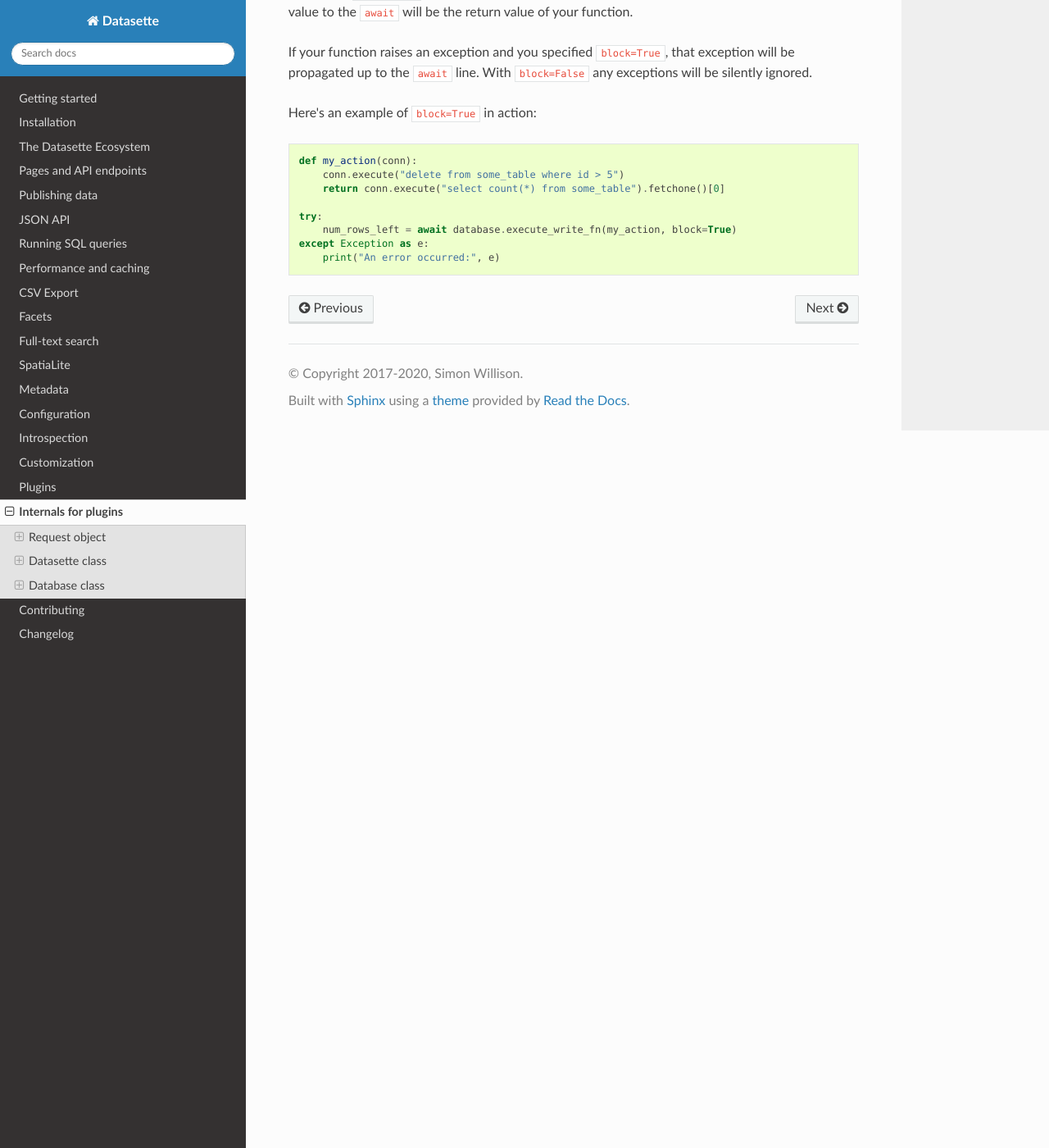
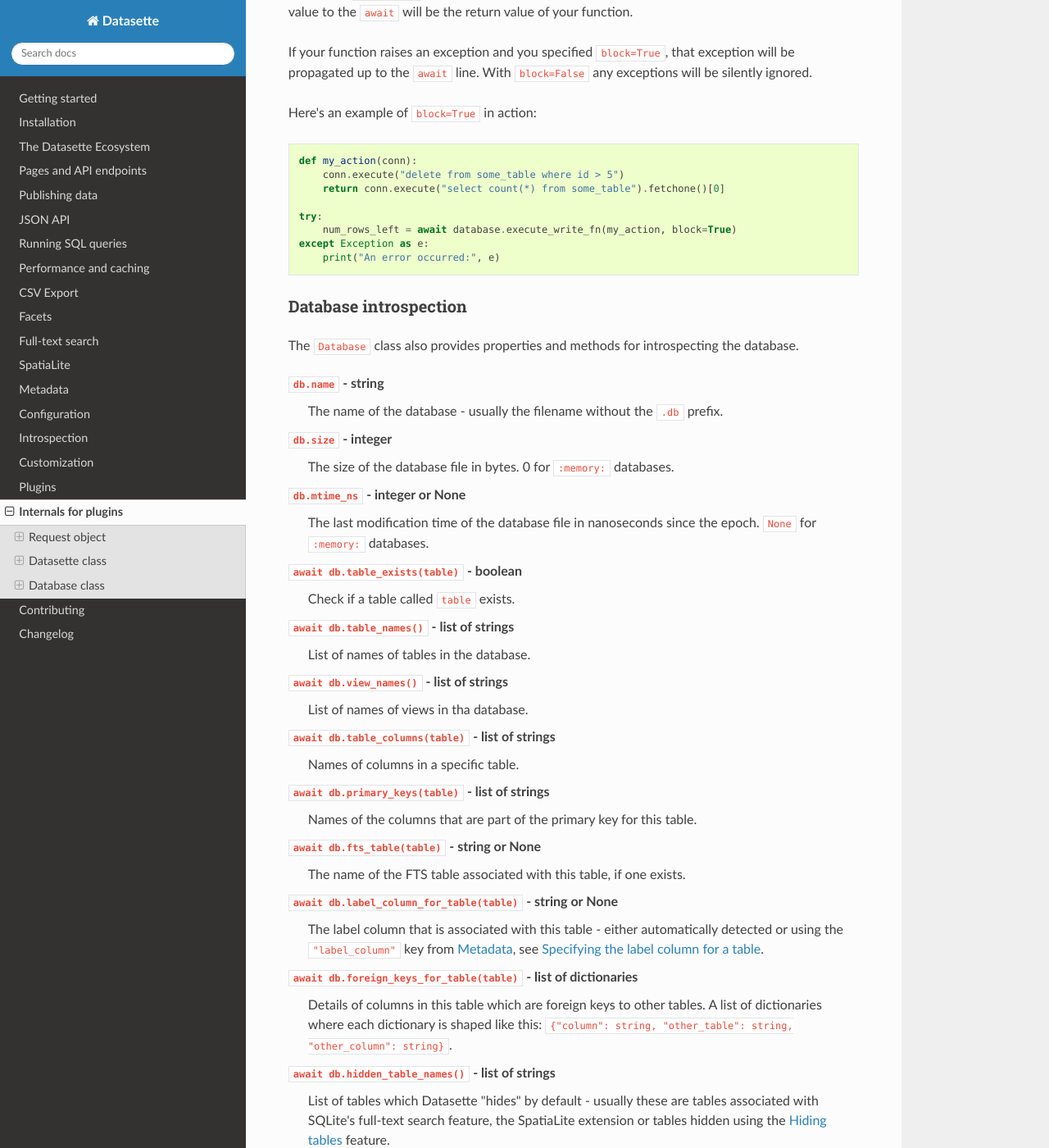
Before and after one commit to simonw/datasette, a Sphinx documentation site: the page built from docs/internals.rst, in a window 1280 px wide and 1400 px high, scrolled down 6971 px. Shown: the whole window at 82% size. Built offline with Sphinx 7.4.7 and the Read the Docs theme 2.0.0, drawn with Linux system fonts in a browser that asks for light colours; some of the changed text lies outside the part shown.

Commit message:
Documentation for Database introspection methods, closes #684
Refs #576

```diff
--- a/docs/internals.rst
+++ b/docs/internals.rst
@@ -302,3 +302,71 @@
         num_rows_left = await database.execute_write_fn(my_action, block=True)
     except Exception as e:
         print("An error occurred:", e)
+
+Database introspection
+----------------------
+
+The ``Database`` class also provides properties and methods for introspecting the database.
+
+``db.name`` - string
+    The name of the database - usually the filename without the ``.db`` prefix.
+
+``db.size`` - integer
+    The size of the database file in bytes. 0 for ``:memory:`` databases.
+
+``db.mtime_ns`` - integer or None
+    The last modification time of the database file in nanoseconds since the epoch. ``None`` for ``:memory:`` databases.
+
+``await db.table_exists(table)`` - boolean
+    Check if a table called ``table`` exists.
+
+``await db.table_names()`` - list of strings
+    List of names of tables in the database.
+
+``await db.view_names()`` - list of strings
+    List of names of views in tha database.
+
+``await db.table_columns(table)`` - list of strings
+    Names of columns in a specific table.
+
+``await db.primary_keys(table)`` - list of strings
+    Names of the columns that are part of the primary key for this table.
+
+``await db.fts_table(table)`` - string or None
+    The name of the FTS table associated with this table, if one exists.
+
+``await db.label_column_for_table(table)`` - string or None
+    The label column that is associated with this table - either automatically detected or using the ``"label_column"`` key from :ref:`metadata`, see :ref:`label_columns`.
+
+``await db.foreign_keys_for_table(table)`` - list of dictionaries
+    Details of columns in this table which are foreign keys to other tables. A list of dictionaries where each dictionary is shaped like this: ``{"column": string, "other_table": string, "other_column": string}``.
+
+``await db.hidden_table_names()`` - list of strings
+    List of tables which Datasette "hides" by default - usually these are tables associated with SQLite's full-text search feature, the SpatiaLite extension or tables hidden using the :ref:`metadata_hiding_tables` feature.
+
+``await db.get_table_definition(table)`` - string
+    Returns the SQL definition for the table - the ``CREATE TABLE`` statement and any associated ``CREATE INDEX`` statements.
+
+``await db.get_view_definition(view)`` - string
+    Returns the SQL definition of the named view.
+
+``await db.get_all_foreign_keys()`` - dictionary
+    Dictionary representing both incoming and outgoing foreign keys for this table. It has two keys, ``"incoming"`` and ``"outgoing"``, each of which is a list of dictionaries with keys ``"column"``, ``"other_table"`` and ``"other_column"``. For example:
+
+    .. code-block:: json
+
+        {
+            "incoming": [],
+            "outgoing": [
+                {
+                    "other_table": "attraction_characteristic",
+                    "column": "characteristic_id",
+                    "other_column": "pk",
+                },
+                {
+                    "other_table": "roadside_attractions",
+                    "column": "attraction_id",
+                    "other_column": "pk",
+                }
+            ]
+        }
--- a/docs/metadata.rst
+++ b/docs/metadata.rst
@@ -256,6 +256,8 @@
         }
     }
 
+.. _metadata_hiding_tables:
+
 Hiding tables
 -------------
 
```
